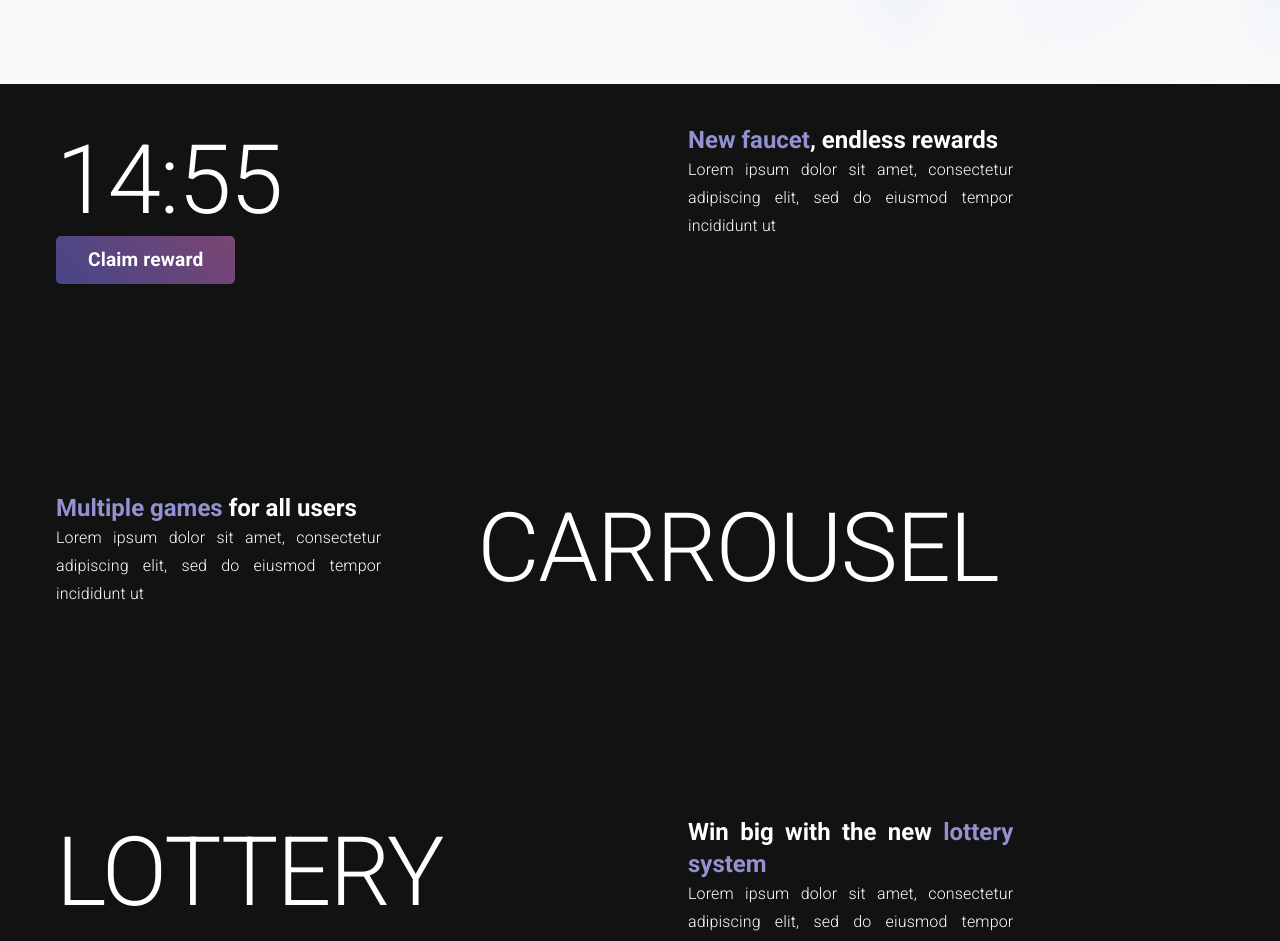
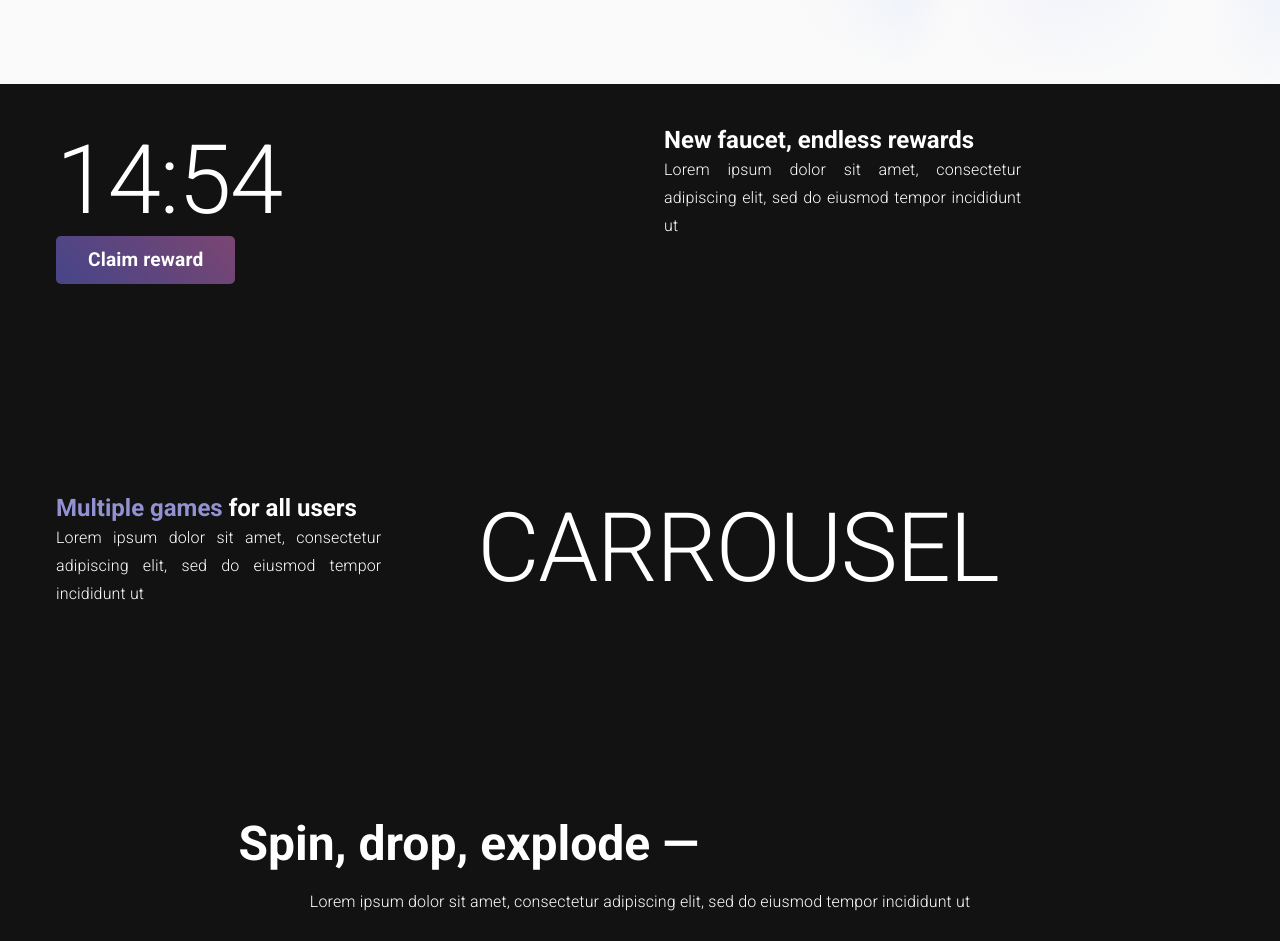
Before and after one commit to xXTopinambourXx/musical-umbrella, a React (Vite) app: page / in a window 1280 px wide. Shown: the part 360-1301 px from the top of the page. Built offline with nearby package versions, Linux system fonts and the light colour scheme.

Commit message:
update home page

```diff
--- /dev/null
+++ b/src/components/common/flip-words.tsx
@@ -0,0 +1,98 @@
+"use client";
+import { useCallback, useEffect, useState } from "react";
+import { AnimatePresence, motion } from "motion/react";
+import { cn } from "../../../lib/utils";
+
+export const FlipWords = ({
+  words,
+  duration = 3000,
+  className,
+}: {
+  words: string[];
+  duration?: number;
+  className?: string;
+}) => {
+  const [currentWord, setCurrentWord] = useState(words[0]);
+  const [isAnimating, setIsAnimating] = useState<boolean>(false);
+
+  // thanks for the fix Julian - https://github.com/Julian-AT
+  const startAnimation = useCallback(() => {
+    const word = words[words.indexOf(currentWord) + 1] || words[0];
+    setCurrentWord(word);
+    setIsAnimating(true);
+  }, [currentWord, words]);
+
+  useEffect(() => {
+    if (!isAnimating)
+      setTimeout(() => {
+        startAnimation();
+      }, duration);
+  }, [isAnimating, duration, startAnimation]);
+
+  return (
+    <AnimatePresence
+      onExitComplete={() => {
+        setIsAnimating(false);
+      }}
+    >
+      <motion.div
+        initial={{
+          opacity: 0,
+          y: 10,
+        }}
+        animate={{
+          opacity: 1,
+          y: 0,
+        }}
+        transition={{
+          type: "spring",
+          stiffness: 100,
+          damping: 10,
+        }}
+        exit={{
+          opacity: 0,
+          y: -40,
+          x: 40,
+          filter: "blur(8px)",
+          scale: 2,
+          position: "absolute",
+        }}
+        className={cn(
+          "z-10 inline-block relative text-left text-neutral-900 dark:text-neutral-100 px-2",
+          className
+        )}
+        key={currentWord}
+      >
+        {/* edit suggested by Sajal: https://x.com/DewanganSajal */}
+        {currentWord.split(" ").map((word, wordIndex) => (
+          <motion.span
+            key={word + wordIndex}
+            initial={{ opacity: 0, y: 10, filter: "blur(8px)" }}
+            animate={{ opacity: 1, y: 0, filter: "blur(0px)" }}
+            transition={{
+              delay: wordIndex * 0.3,
+              duration: 0.3,
+            }}
+            className="inline-block whitespace-nowrap"
+          >
+            {word.split("").map((letter, letterIndex) => (
+              <motion.span
+                key={word + letterIndex}
+                initial={{ opacity: 0, y: 10, filter: "blur(8px)" }}
+                animate={{ opacity: 1, y: 0, filter: "blur(0px)" }}
+                transition={{
+                  delay: wordIndex * 0.3 + letterIndex * 0.05,
+                  duration: 0.2,
+                }}
+                className="inline-block"
+              >
+                {letter}
+              </motion.span>
+            ))}
+            <span className="inline-block">&nbsp;</span>
+          </motion.span>
+        ))}
+      </motion.div>
+    </AnimatePresence>
+  );
+};
--- a/src/components/home/Feature.tsx
+++ b/src/components/home/Feature.tsx
@@ -1,6 +1,4 @@
 import { cn } from "../../../lib/utils";
-
-
 interface FeatureProps {
     title: string,
     description: string,
--- /dev/null
+++ b/src/components/home/FeatureSection.tsx
@@ -0,0 +1,61 @@
+import Feature from "./Feature";
+
+const features = [
+    {
+      title: "Built for players",
+      description:
+        "Built for engineers, developers, dreamers, thinkers and doers.",
+      icon: undefined,
+    },
+    {
+      title: "Instant cashback",
+      description:
+        "It's as easy as using an Apple, and as expensive as buying one.",
+      icon: undefined,
+    },
+    {
+      title: "Pricing like no other",
+      description:
+        "Our prices are best in the market. No cap, no lock, no credit card required.",
+      icon: undefined,
+    },
+    {
+      title: "100% Uptime guarantee",
+      description: "We just cannot be taken down by anyone.",
+      icon: undefined,
+    },
+    {
+      title: "Multi-tenant Architecture",
+      description: "You can simply share passwords instead of buying new seats",
+      icon: undefined,
+    },
+    {
+      title: "24/7 Customer Support",
+      description:
+        "We are available a 100% of the time. Atleast our AI Agents are.",
+      icon: undefined,
+    },
+    {
+      title: "Money back guarantee",
+      description:
+        "If you donot like EveryAI, we will convince you to like us.",
+      icon: undefined,
+    },
+    {
+      title: "And everything else",
+      description: "I just ran out of copy ideas. Accept my sincere apologies",
+      icon: undefined,
+    }
+];
+
+const FeatureSection = () => {
+    return (
+        <>
+            {features.map((feature, index) => (
+                <Feature title={feature.title} index={index} description={feature.description} icon={undefined} />
+            ))}
+        </>
+    );
+};
+
+export default FeatureSection;
--- /dev/null
+++ b/src/components/home/HomePageSection.tsx
@@ -0,0 +1,89 @@
+import { Box, Typography } from "@mui/material";
+import Grid from '@mui/material/Grid2';
+import HomeCountdown from "./HomeCountdown";
+import GradientButton from "../common/GradientButton";
+import { FlipWords } from "../common/flip-words";
+
+const stackStyle = {
+    textAlign: "justify",
+    m: "2.5rem",
+    px: "1rem"
+}
+
+type Category = "TEXT_FIRST" | "OPTION_FIRST" | "CENTER";
+type Option = "CAROUSEL" | "CALENDAR" | "COUNTDOWN" | "COUNTER";
+
+interface HomePageSectionProps {
+  category: Category;
+  text: { title: string; description: string };
+  option: Option;
+}
+
+const HomePageSection: React.FC<HomePageSectionProps> = ({ category, text, option }) => {
+  const renderContent = () => {
+
+    const textBlock = (
+      <Grid size={4}>
+        <Typography variant="h5" sx={{ fontWeight: 700 }}>
+          {text.title}
+        </Typography>
+        <Typography variant="subtitle1" sx={{ fontWeight: 300 }}>
+          {text.description}
+        </Typography>
+      </Grid>
+    );
+
+    const centerTextBlock = (
+      <Grid size={12} sx={{alignItems: "center"}}>
+        <Typography variant="h3" sx={{fontWeight: 900, textAlign: "center"}}>
+          Spin, drop, explode — <FlipWords words={["win your way", "own the game", "feel the rush", "take the prize"]} className="font-gradient-purple"></FlipWords>
+        </Typography>
+        <Typography variant="subtitle1" sx={{fontWeight: 300, textAlign: "center", mt: "1rem"}}>
+          {text.description}
+        </Typography>
+      </Grid>
+    );
+
+    const optionBlock = (
+      <Grid size={6}>
+        {option === "COUNTDOWN" ? (
+          <>
+            <HomeCountdown />
+            <GradientButton title="Claim reward" />
+          </>
+        ): (
+          <>
+            <Typography variant='h1'>{option}</Typography>
+          </>
+        )}
+      </Grid>
+    );
+
+    return category === "TEXT_FIRST" ? (
+      <>
+        {textBlock}
+        {optionBlock}
+      </>
+    ) : category === "OPTION_FIRST" ? (
+      <>
+        {optionBlock}
+        {textBlock}
+      </>
+    ) : (
+      <>
+        {centerTextBlock}
+        {optionBlock}
+      </>
+    );
+  };
+
+  return (
+    <Box sx={{ width: '100%' }}>
+      <Grid container spacing={6} sx={stackStyle}>
+        {renderContent()}
+      </Grid>
+    </Box>
+  );
+};
+
+export default HomePageSection;
--- a/src/pages/HomePage.tsx
+++ b/src/pages/HomePage.tsx
@@ -7,63 +7,14 @@ import AuthModal, { AuthType } from '../components/common/AuthModal';
 import { useState } from 'react';
 import { Box, Stack, Typography } from '@mui/material';
 import Grid from '@mui/material/Grid2';
-import HomeCountdown from '../components/home/HomeCountdown';
-import GradientButton from '../components/common/GradientButton';
-import Feature from '../components/home/Feature';
+import FeatureSection from '../components/home/FeatureSection';
+import HomePageSection from '../components/home/HomePageSection';
 
 const stackStyle = {
   textAlign: "justify",
   m: "2.5rem",
   px: "1rem"
 }
-
-const features = [
-  {
-    title: "Built for players",
-    description:
-      "Built for engineers, developers, dreamers, thinkers and doers.",
-    icon: undefined,
-  },
-  {
-    title: "Instant cashback",
-    description:
-      "It's as easy as using an Apple, and as expensive as buying one.",
-    icon: undefined,
-  },
-  {
-    title: "Pricing like no other",
-    description:
-      "Our prices are best in the market. No cap, no lock, no credit card required.",
-    icon: undefined,
-  },
-  {
-    title: "100% Uptime guarantee",
-    description: "We just cannot be taken down by anyone.",
-    icon: undefined,
-  },
-  {
-    title: "Multi-tenant Architecture",
-    description: "You can simply share passwords instead of buying new seats",
-    icon: undefined,
-  },
-  {
-    title: "24/7 Customer Support",
-    description:
-      "We are available a 100% of the time. Atleast our AI Agents are.",
-    icon: undefined,
-  },
-  {
-    title: "Money back guarantee",
-    description:
-      "If you donot like EveryAI, we will convince you to like us.",
-    icon: undefined,
-  },
-  {
-    title: "And everything else",
-    description: "I just ran out of copy ideas. Accept my sincere apologies",
-    icon: undefined,
-  },
-];
 
 const HomePage = () => {
 
@@ -105,18 +56,15 @@ const HomePage = () => {
       </AuroraBackground>
 
       <Stack spacing={16} sx={{display: "flex", alignItems: "space-evenly"}}>
-        <Box>
-          <Grid container spacing={12} sx={stackStyle}>
-            <Grid size={6}>
-                <HomeCountdown></HomeCountdown>
-                <GradientButton title={'Claim reward'} />
-            </Grid>
-            <Grid size={4}>
-              <Typography variant='h5' sx={{fontWeight: "700"}}><span className='font-purple'>New faucet</span>, endless rewards</Typography>
-              <Typography variant='subtitle1' sx={{fontWeight: "300"}}>Lorem ipsum dolor sit amet, consectetur adipiscing elit, sed do eiusmod tempor incididunt ut</Typography>
-            </Grid>
-          </Grid>
-        </Box>
+
+        <HomePageSection
+          category={'OPTION_FIRST'}
+          text={{
+            title: 'New faucet, endless rewards',
+            description: 'Lorem ipsum dolor sit amet, consectetur adipiscing elit, sed do eiusmod tempor incididunt ut'
+          }}
+          option={'COUNTDOWN'}>
+        </HomePageSection>
 
         <Box>
           <Grid container spacing={12} sx={stackStyle}>
@@ -129,6 +77,15 @@ const HomePage = () => {
             </Grid>
           </Grid>
         </Box>
+
+        <HomePageSection
+          category={'CENTER'}
+          text={{
+            title: 'New faucet, endless rewards',
+            description: 'Lorem ipsum dolor sit amet, consectetur adipiscing elit, sed do eiusmod tempor incididunt ut'
+          }}
+          option={'CAROUSEL'}>
+        </HomePageSection>
 
         <Box>
           <Grid container spacing={12} sx={stackStyle}>
@@ -143,9 +100,7 @@ const HomePage = () => {
         </Box>
 
         <Box sx={{display: "grid", flexDirection: "center", width: "100%", gridTemplateColumns: "repeat(4, 1fr)"}}>
-          {features.map((feature, index) => (
-            <Feature title={feature.title} index={index} description={feature.description} icon={undefined} />
-          ))}
+          <FeatureSection></FeatureSection>
         </Box>
 
         <Box>
--- a/src/styles/Accueil.css
+++ b/src/styles/Accueil.css
@@ -26,5 +26,5 @@ body {
 	background: linear-gradient(60deg, rgb(122, 120, 255), rgb(235, 126, 217));
 	background-clip: text;
 	color: transparent;
-	font-family: 'Roboto Black', sans-serif !important;
+	font-family: 'Roboto', sans-serif !important;
 }
```
Also changed, not shown: src/components/common/Card.tsx (added, +42 -0 lines), package.json (indentation only).
